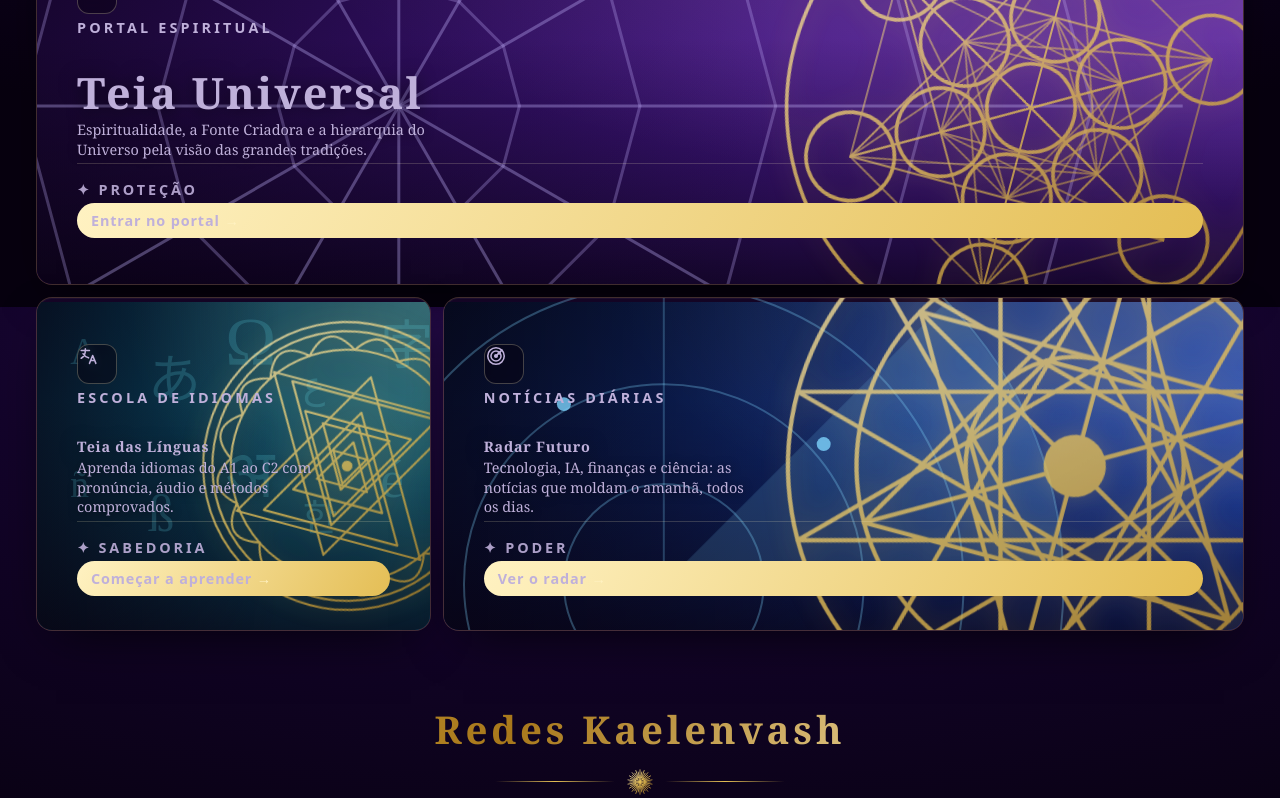
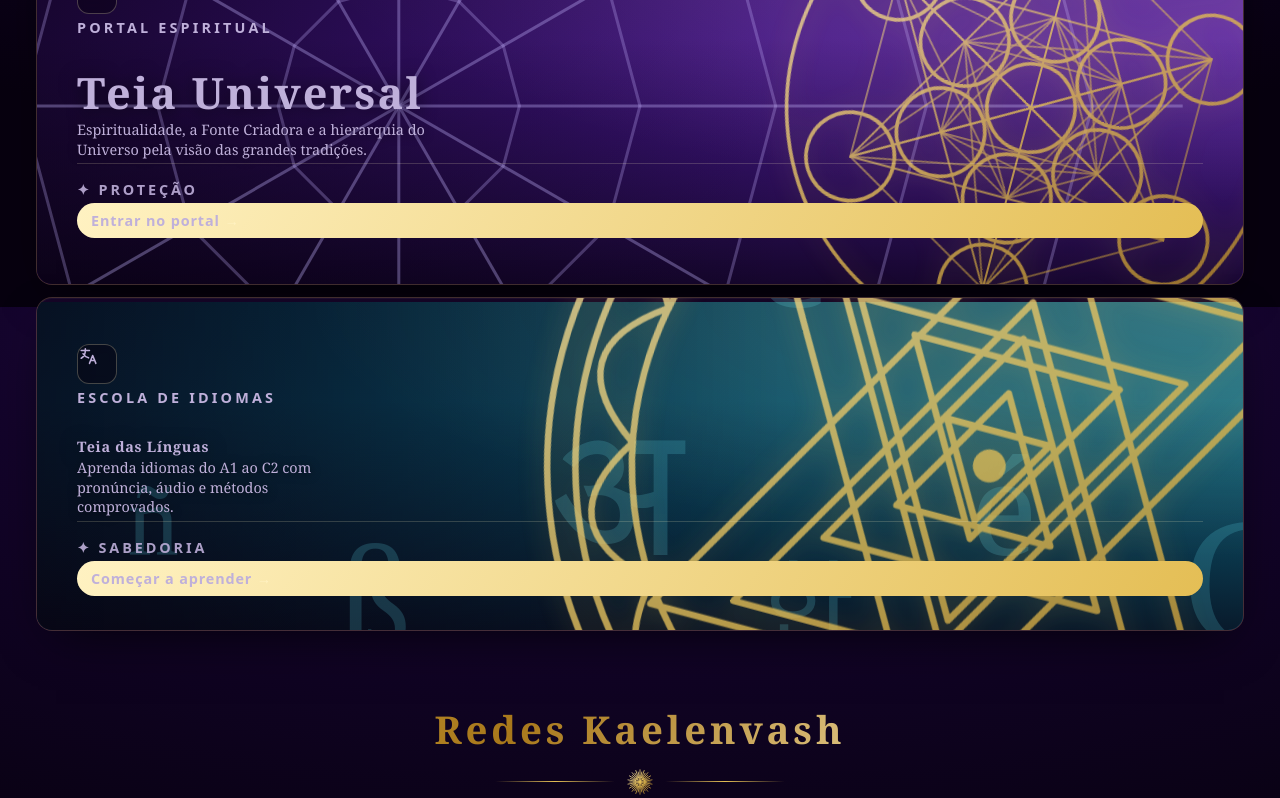
Before and after one commit to jahckx999/jahckx999.github.io, a plain HTML site: page index.html in a window 1280 px wide. Shown: the part 1293-2091 px from the top of the page. Drawn offline with Linux system fonts and the light colour scheme.

Commit message:
Remove Radar Futuro da vitrine (blog excluído em 20/11/2026)
Co-Authored-By: Claude Opus 5.5 <noreply@anthropic.com>
Claude-Session: https://claude.ai/code/session_01C3gLjgMJ17zCv3t1o4vrSL

```diff
--- a/data/vitrine.json
+++ b/data/vitrine.json
@@ -41,17 +41,6 @@
       "destaque": false
     },
     {
-      "id": "radar-futuro",
-      "nome": "Radar Futuro",
-      "descricao": "Tecnologia, IA, finanças e ciência: as notícias que moldam o amanhã, todos os dias.",
-      "url": "https://radarfuturo.blogspot.com",
-      "categoria": "mundos",
-      "tema": "radar-futuro",
-      "mandala": "auto",
-      "ativo": true,
-      "destaque": false
-    },
-    {
       "id": "instagram",
       "nome": "Instagram",
       "descricao": "O dia a dia da jornada em imagens.",
--- a/index.html
+++ b/index.html
@@ -43,7 +43,7 @@
   <nav class="filtros" id="filtros" aria-label="Filtrar vitrine"></nav>
 
   <main id="portais">
-    <div id="secoes"><nav class="vazio" aria-label="Meus Mundos"><p>Abrindo os portais…</p><p><a href="/teia-universal/">Teia Universal</a> · <a href="/teia-das-linguas/">Teia das Línguas</a> · <a href="https://radarfuturo.blogspot.com">Radar Futuro</a></p></nav></div>
+    <div id="secoes"><nav class="vazio" aria-label="Meus Mundos"><p>Abrindo os portais…</p><p><a href="/teia-universal/">Teia Universal</a> · <a href="/teia-das-linguas/">Teia das Línguas</a></p></nav></div>
 
     <section class="secao" id="forcas-secao">
       <div class="secao-topo">
```
Also changed, not shown: privacidade/index.html (+1 -1 lines), sobre/index.html (+2 -3 lines).
